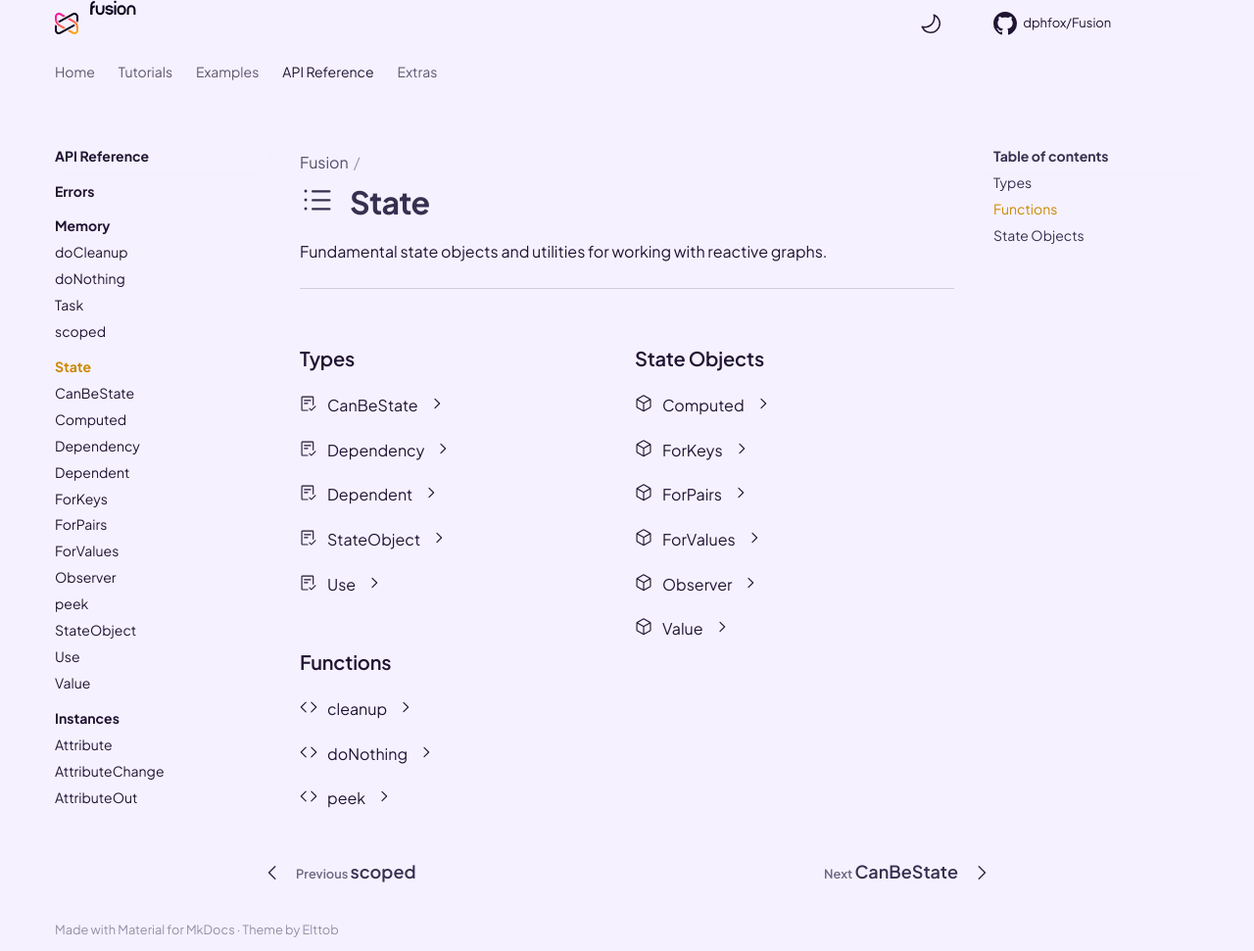
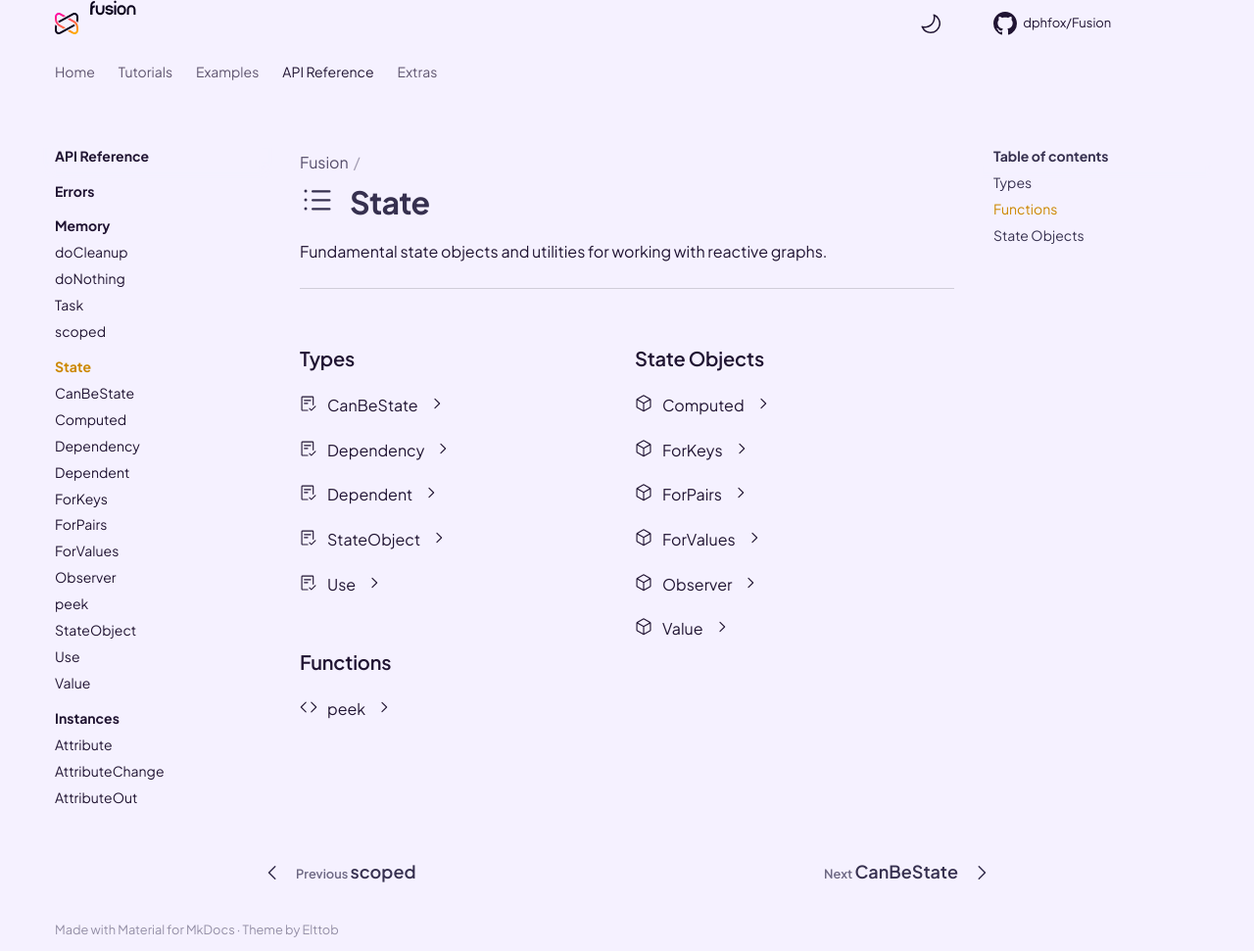
Before and after one commit to dphfox/Fusion, an MkDocs documentation site: the page built from docs/api-reference/state/index.md, in a window 1280 px wide and 971 px high. Shown: the whole window at 98% size. Built offline with MkDocs 1.6.1 and Material for MkDocs 9.7.7, drawn with Linux system fonts in a browser that asks for light colours; comment, search, counter and statistics services are not loaded; the version menu is left out.

Commit message:
Remove dead State links

```diff
--- a/docs/api-reference/state/index.md
+++ b/docs/api-reference/state/index.md
@@ -50,18 +50,6 @@ Fundamental state objects and utilities for working with reactive graphs.
 <div class="fusiondoc-index-multicol-section" markdown>
 ### Functions
 
-<a class="fusiondoc-api-index-link" href="cleanup" markdown>
-	<span class="fusiondoc-api-icon" markdown>:octicons-code-24:</span>
-	<span class="fusiondoc-api-name">cleanup</span>
-    <span class="fusiondoc-api-index-arrow" markdown>:octicons-chevron-right-24:</span>
-</a>
-
-<a class="fusiondoc-api-index-link" href="donothing" markdown>
-	<span class="fusiondoc-api-icon" markdown>:octicons-code-24:</span>
-	<span class="fusiondoc-api-name">doNothing</span>
-    <span class="fusiondoc-api-index-arrow" markdown>:octicons-chevron-right-24:</span>
-</a>
-
 <a class="fusiondoc-api-index-link" href="peek" markdown>
 	<span class="fusiondoc-api-icon" markdown>:octicons-code-24:</span>
 	<span class="fusiondoc-api-name">peek</span>
```
